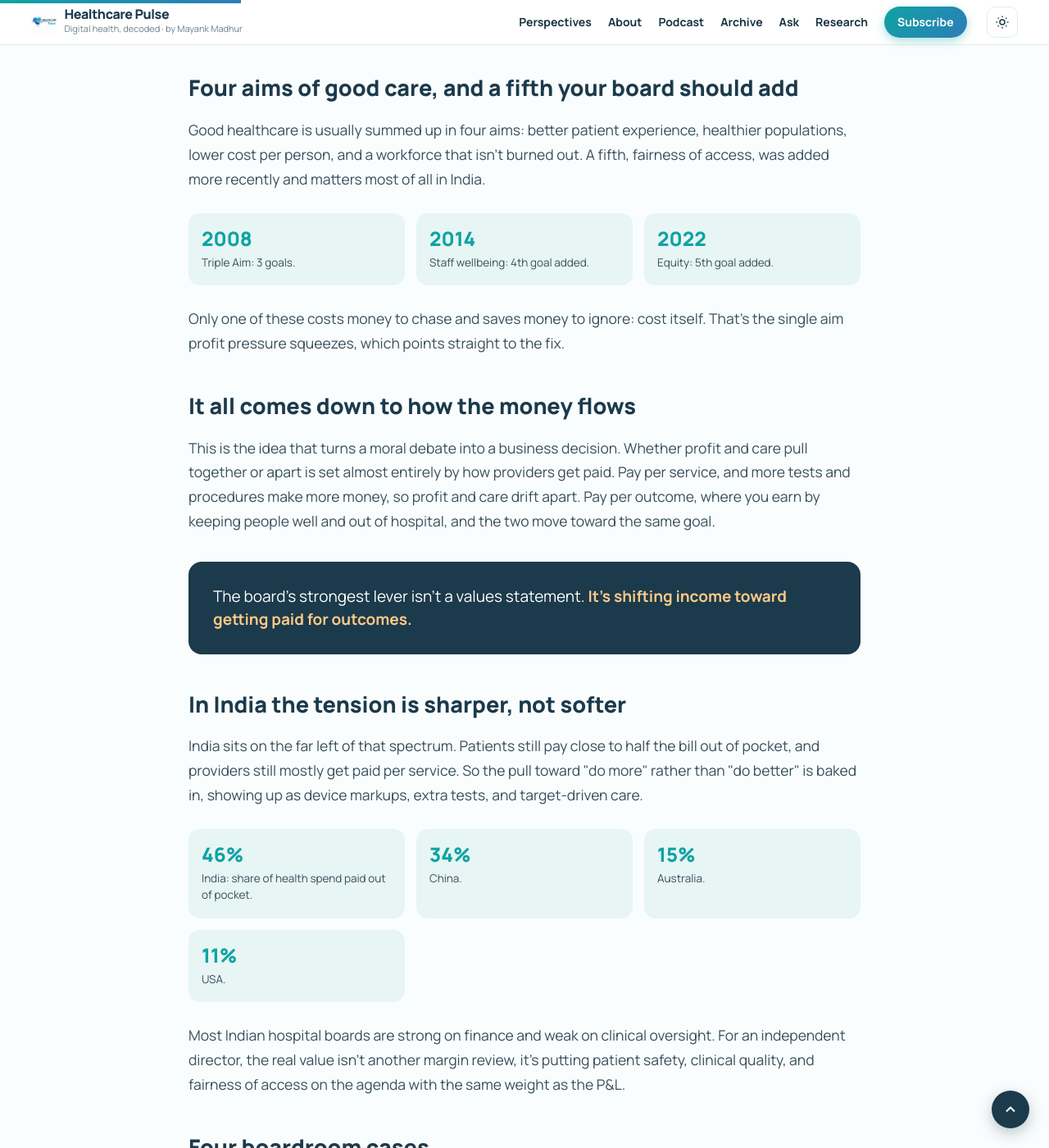
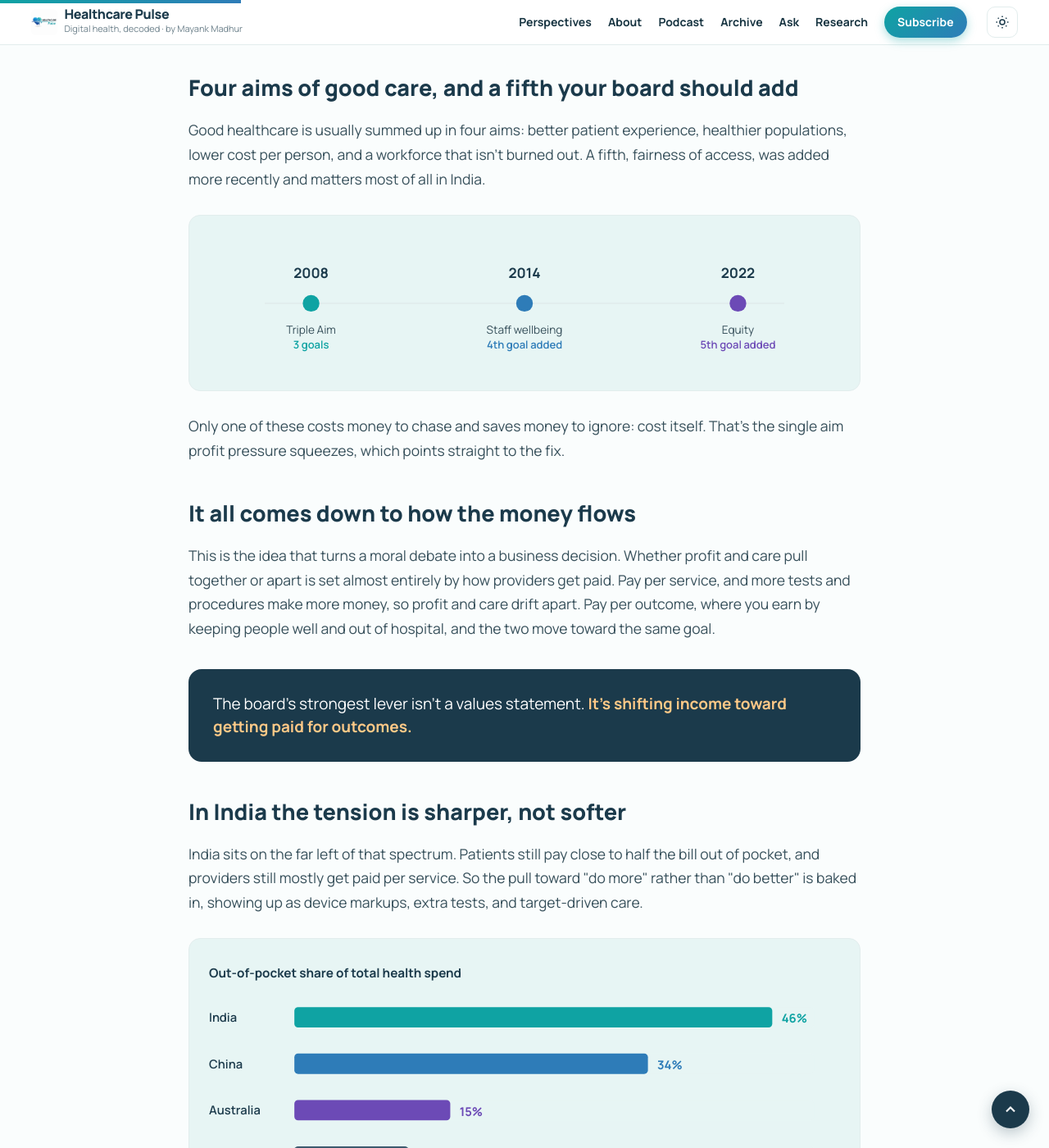
Before and after one commit to mayankmadhur25/mayankmadhur25.github.io, a Jekyll site: the page edition-62-profit-vs-care.html, which Jekyll copies as it is, in a window 1280 px wide and 1400 px high, scrolled down 853 px. Shown: the whole window at 82% size. Built offline with Jekyll 4.4.1, drawn with Linux system fonts in a browser that asks for light colours; some of the changed text lies outside the part shown.

Commit message:
Add files via upload

```diff
--- a/edition-62-profit-vs-care.html
+++ b/edition-62-profit-vs-care.html
@@ -901,6 +901,8 @@ a:focus-visible, button:focus-visible, input:focus-visible {
 .ed-callout p { font-size: 19px; line-height: 1.5; margin: 0; color: #fff; }
 .ed-callout b { color: #FFC987; }
 .num-grid { display: grid; grid-template-columns: repeat(auto-fill, minmax(200px,1fr)); gap: 14px; margin: 26px 0; }
+.ed-chart { margin: 28px 0; padding: 22px 24px; background: var(--tintT); border: 1px solid var(--line); border-radius: 14px; }
+.ed-chart svg { width: 100%; height: auto; display: block; }
 .num-card { background: var(--tintT); border-radius: 14px; padding: 18px 16px; }
 .num-big { font-size: 24px; font-weight: 800; color: var(--teal); line-height: 1.1; margin-bottom: 6px; }
 .num-card p { font-size: 13.5px; color: var(--body-c); line-height: 1.5; margin: 0; }
@@ -984,10 +986,29 @@ a:focus-visible, button:focus-visible, input:focus-visible {
     <div class="ed-callout"><p>Treat profit-versus-care as a <b>trade-off to price and watch, not a virtue to claim in the annual report.</b></p></div>
     <h2>Four aims of good care, and a fifth your board should add</h2>
     <p>Good healthcare is usually summed up in four aims: better patient experience, healthier populations, lower cost per person, and a workforce that isn't burned out. A fifth, fairness of access, was added more recently and matters most of all in India.</p>
-    <div class="num-grid">
-      <div class="num-card"><div class="num-big">2008</div><p>Triple Aim: 3 goals.</p></div>
-      <div class="num-card"><div class="num-big">2014</div><p>Staff wellbeing: 4th goal added.</p></div>
-      <div class="num-card"><div class="num-big">2022</div><p>Equity: 5th goal added.</p></div>
+    <div class="ed-chart">
+      <svg viewBox="0 0 680 150" role="img" xmlns="http://www.w3.org/2000/svg" aria-label="Timeline of healthcare aims: 2008 Triple Aim with 3 goals, 2014 staff wellbeing added as 4th goal, 2022 equity added as 5th goal">
+        <title>How the aims of good care grew from three to five</title>
+        <line x1="60" y1="75" x2="620" y2="75" stroke="var(--line)" stroke-width="2"/>
+        <g>
+          <circle cx="110" cy="75" r="9" fill="#0FA3A3"/>
+          <text x="110" y="48" text-anchor="middle" font-size="15" font-weight="700" fill="var(--navy)">2008</text>
+          <text x="110" y="108" text-anchor="middle" font-size="12" fill="var(--body-c)">Triple Aim</text>
+          <text x="110" y="124" text-anchor="middle" font-size="11.5" font-weight="600" fill="#0FA3A3">3 goals</text>
+        </g>
+        <g>
+          <circle cx="340" cy="75" r="9" fill="#2E7CB8"/>
+          <text x="340" y="48" text-anchor="middle" font-size="15" font-weight="700" fill="var(--navy)">2014</text>
+          <text x="340" y="108" text-anchor="middle" font-size="12" fill="var(--body-c)">Staff wellbeing</text>
+          <text x="340" y="124" text-anchor="middle" font-size="11.5" font-weight="600" fill="#2E7CB8">4th goal added</text>
+        </g>
+        <g>
+          <circle cx="570" cy="75" r="9" fill="#6C4AB6"/>
+          <text x="570" y="48" text-anchor="middle" font-size="15" font-weight="700" fill="var(--navy)">2022</text>
+          <text x="570" y="108" text-anchor="middle" font-size="12" fill="var(--body-c)">Equity</text>
+          <text x="570" y="124" text-anchor="middle" font-size="11.5" font-weight="600" fill="#6C4AB6">5th goal added</text>
+        </g>
+      </svg>
     </div>
     <p>Only one of these costs money to chase and saves money to ignore: cost itself. That's the single aim profit pressure squeezes, which points straight to the fix.</p>
     <h2>It all comes down to how the money flows</h2>
@@ -995,11 +1016,32 @@ a:focus-visible, button:focus-visible, input:focus-visible {
     <div class="ed-callout"><p>The board's strongest lever isn't a values statement. <b>It's shifting income toward getting paid for outcomes.</b></p></div>
     <h2>In India the tension is sharper, not softer</h2>
     <p>India sits on the far left of that spectrum. Patients still pay close to half the bill out of pocket, and providers still mostly get paid per service. So the pull toward "do more" rather than "do better" is baked in, showing up as device markups, extra tests, and target-driven care.</p>
-    <div class="num-grid">
-      <div class="num-card"><div class="num-big">46%</div><p>India: share of health spend paid out of pocket.</p></div>
-      <div class="num-card"><div class="num-big">34%</div><p>China.</p></div>
-      <div class="num-card"><div class="num-big">15%</div><p>Australia.</p></div>
-      <div class="num-card"><div class="num-big">11%</div><p>USA.</p></div>
+    <div class="ed-chart">
+      <svg viewBox="0 0 680 280" role="img" xmlns="http://www.w3.org/2000/svg" aria-label="Out-of-pocket share of total health spend: India 46 percent, China 34 percent, Australia 15 percent, USA 11 percent">
+        <title>Out-of-pocket share of total health spend</title>
+        <text x="0" y="22" font-size="13.5" font-weight="700" fill="var(--navy)">Out-of-pocket share of total health spend</text>
+        <g font-size="13" font-weight="600" fill="var(--navy)">
+          <text x="0" y="70">India</text>
+          <text x="0" y="120">China</text>
+          <text x="0" y="170">Australia</text>
+          <text x="0" y="220">USA</text>
+        </g>
+        <g>
+          <rect x="92" y="54" width="560" height="22" rx="4" fill="var(--tintT)"/>
+          <rect x="92" y="54" width="515" height="22" rx="4" fill="#0FA3A3"/>
+          <text x="617" y="71" font-size="13" font-weight="700" fill="#0FA3A3">46%</text>
+          <rect x="92" y="104" width="560" height="22" rx="4" fill="var(--tintT)"/>
+          <rect x="92" y="104" width="381" height="22" rx="4" fill="#2E7CB8"/>
+          <text x="483" y="121" font-size="13" font-weight="700" fill="#2E7CB8">34%</text>
+          <rect x="92" y="154" width="560" height="22" rx="4" fill="var(--tintT)"/>
+          <rect x="92" y="154" width="168" height="22" rx="4" fill="#6C4AB6"/>
+          <text x="270" y="171" font-size="13" font-weight="700" fill="#6C4AB6">15%</text>
+          <rect x="92" y="204" width="560" height="22" rx="4" fill="var(--tintT)"/>
+          <rect x="92" y="204" width="123" height="22" rx="4" fill="#3C5A6E"/>
+          <text x="225" y="221" font-size="13" font-weight="700" fill="#3C5A6E">11%</text>
+        </g>
+        <text x="0" y="262" font-size="11" fill="var(--muted)" font-style="italic">Directional. When patients pay directly and providers are paid per service, "do more" is the built-in incentive.</text>
+      </svg>
     </div>
     <p>Most Indian hospital boards are strong on finance and weak on clinical oversight. For an independent director, the real value isn't another margin review, it's putting patient safety, clinical quality, and fairness of access on the agenda with the same weight as the P&L.</p>
     <h2>Four boardroom cases</h2>
```
